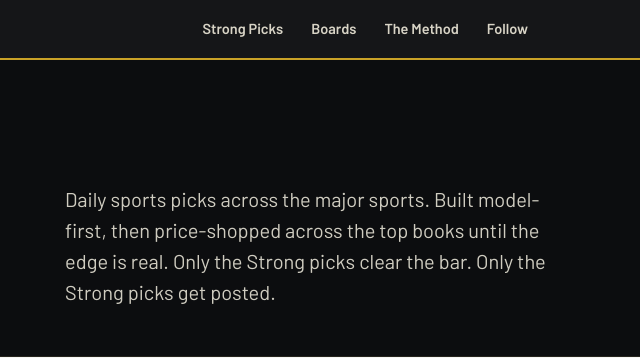
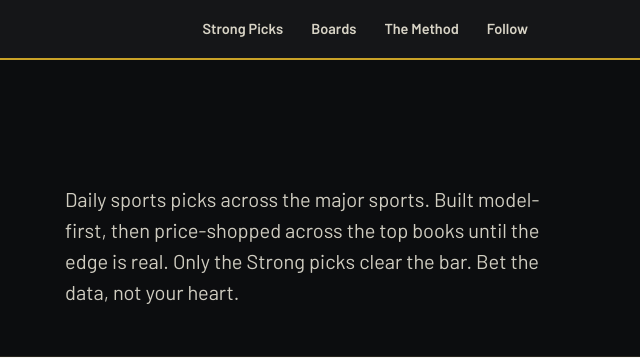
Before and after one commit to fattonyspicks/fat-tonys-picks, a plain HTML site: page index.html in a window 1280 px wide. Shown: the top 358 px of the page, 640-1280 px from the left. Drawn offline with nearby package versions, Linux system fonts and the light colour scheme.

Commit message:
Update index.html

```diff
--- a/index.html
+++ b/index.html
@@ -205,7 +205,7 @@
             <h1>Picks with a <em>number</em> behind them.</h1>
           </div>
           <div class="hero-right">
-            <p class="lede">Daily sports picks across the major sports. Built model-first, then price-shopped across the top books until the edge is real. Only the Strong picks clear the bar. Only the Strong picks get posted.</p>
+            <p class="lede">Daily sports picks across the major sports. Built model-first, then price-shopped across the top books until the edge is real. Only the Strong picks clear the bar. Bet the data, not your heart.</p>
           </div>
         </div>
       </div>
```
